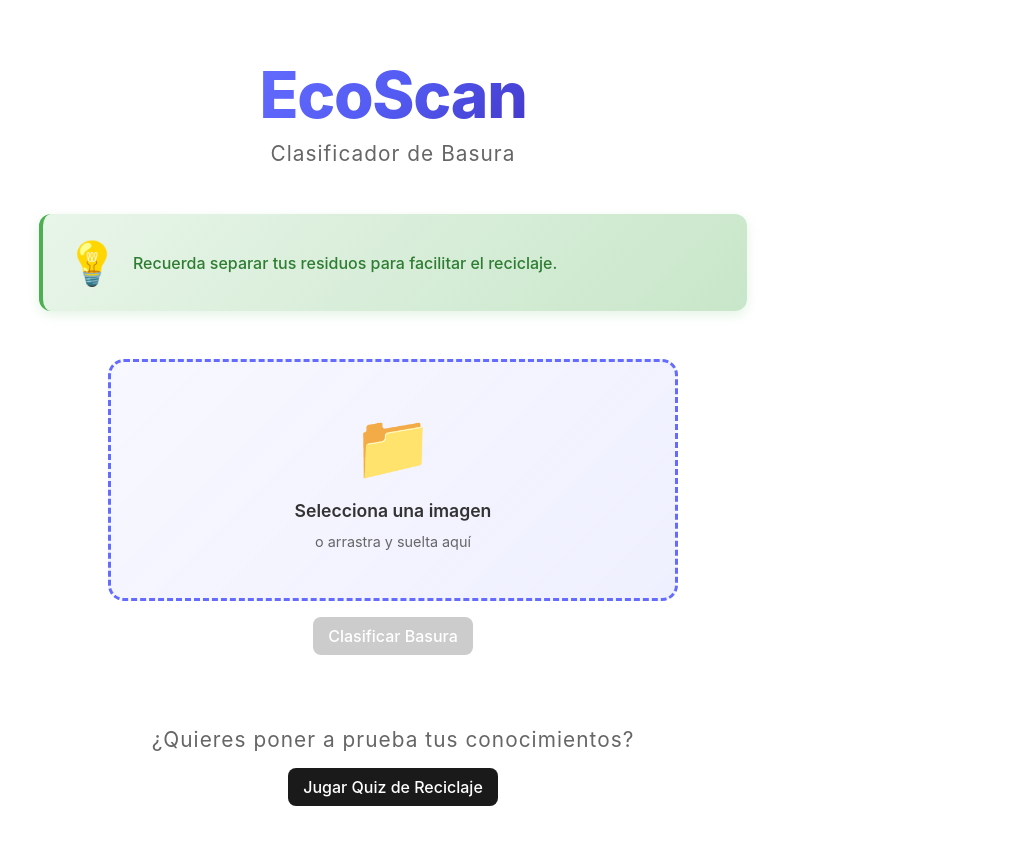
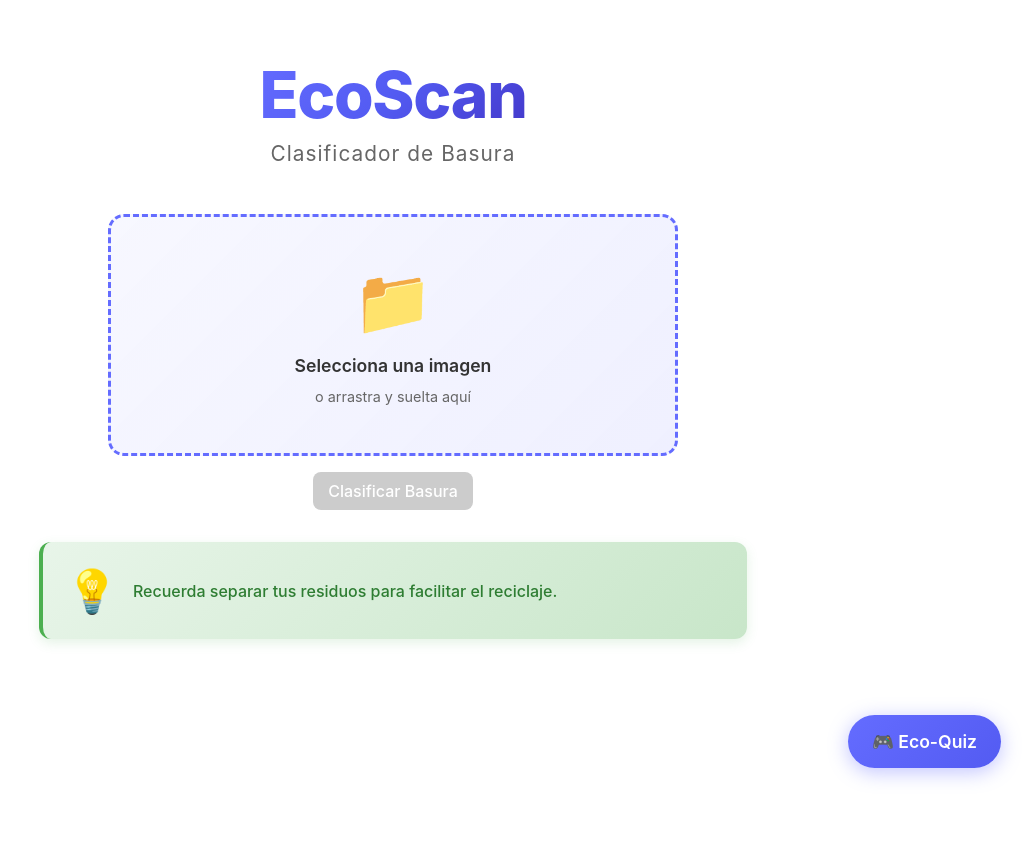
Before and after one commit to LauraMurillas/Eco-Scan, a React (Vite) app: page / in a window 1280 px wide. Shown: the top 844 px of the page, without its empty margins (247-1280 px from the left). After the commit the page ends 800 px from the top, so only its background shows below. Built offline with nearby package versions, Linux system fonts and the light colour scheme; no server answers.

Commit message:
Implement initial EcoScan application structure with image classification, eco-tips, and quiz functionality.

```diff
--- a/src/App.css
+++ b/src/App.css
@@ -185,6 +185,32 @@ button:disabled {
     transform: none;
 }
 
-.quiz-trigger {
-    margin-top: 2rem;
+.floating-quiz-btn {
+    position: fixed;
+    bottom: 2rem;
+    right: 2rem;
+    background: linear-gradient(135deg, #646cff 0%, #535bf2 100%);
+    color: white;
+    border: none;
+    border-radius: 50px;
+    padding: 1rem 1.5rem;
+    font-size: 1.1rem;
+    font-weight: 600;
+    cursor: pointer;
+    box-shadow: 0 4px 20px rgba(100, 108, 255, 0.4);
+    transition: all 0.3s ease;
+    z-index: 999;
+    display: flex;
+    align-items: center;
+    gap: 0.5rem;
 }
+
+.floating-quiz-btn:hover {
+    transform: translateY(-3px) scale(1.05);
+    box-shadow: 0 8px 30px rgba(100, 108, 255, 0.6);
+    background: linear-gradient(135deg, #535bf2 0%, #4338ca 100%);
+}
+
+.floating-quiz-btn:active {
+    transform: translateY(-1px) scale(1.02);
+}
--- a/src/App.jsx
+++ b/src/App.jsx
@@ -78,11 +78,6 @@ function App() {
                 <p className="app-subtitle">Clasificador de Basura</p>
             </header>
 
-            <div className="eco-tip-section">
-                <div className="tip-icon">💡</div>
-                <p className="tip-text">{ecoTip}</p>
-            </div>
-
             <div className="upload-section">
                 <label htmlFor="file-upload" className="file-upload-label">
                     <div className="upload-icon">📁</div>
@@ -115,6 +110,11 @@ function App() {
                 {error && <p style={{ color: 'red' }}>{error}</p>}
             </div>
 
+            <div className="eco-tip-section">
+                <div className="tip-icon">💡</div>
+                <p className="tip-text">{ecoTip}</p>
+            </div>
+
             {classificationResult && (
                 <div className="result-section">
                     <h2>Resultado:</h2>
@@ -125,20 +125,19 @@ function App() {
                 </div>
             )}
 
-            <div className="quiz-trigger">
-                <p className='app-subtitle' style={{ marginBottom: "16px" }}>
-                    ¿Quieres poner a prueba tus conocimientos?
-                </p>
-
-                <button onClick={() => setIsQuizOpen(true)}>
-                    Jugar Quiz de Reciclaje
-                </button>
-            </div>
-
             <QuizModal
                 isOpen={isQuizOpen}
                 onClose={() => setIsQuizOpen(false)}
             />
+
+            {/* Floating Quiz Button */}
+            <button
+                className="floating-quiz-btn"
+                onClick={() => setIsQuizOpen(true)}
+                title="Jugar Quiz de Reciclaje"
+            >
+                🎮 Eco-Quiz
+            </button>
         </div>
     );
 }
```
